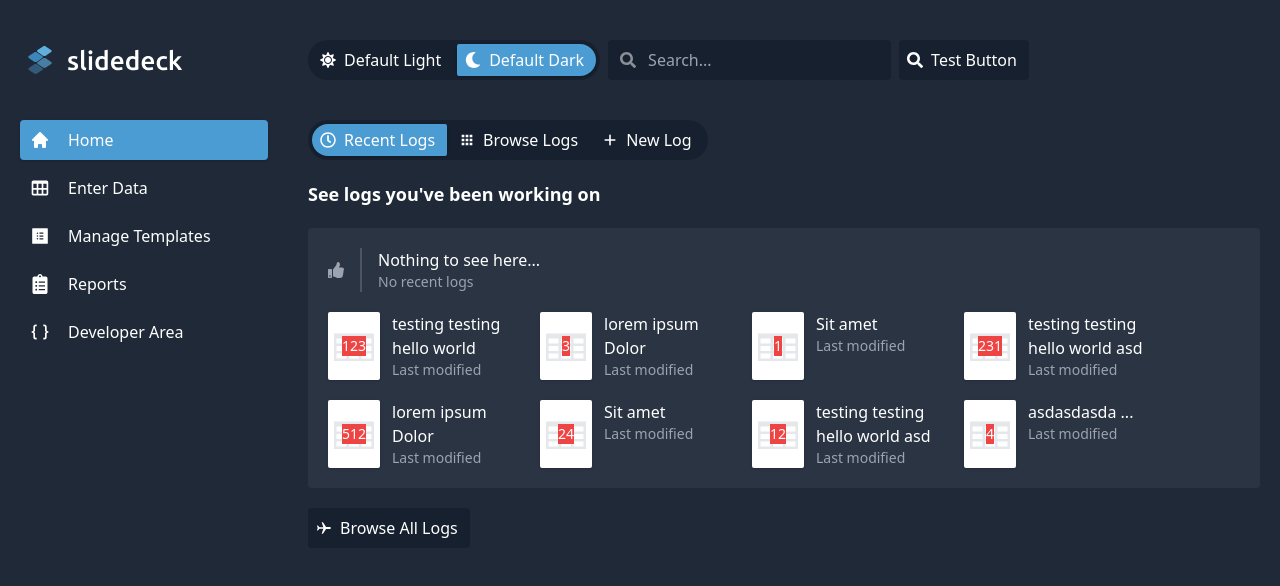
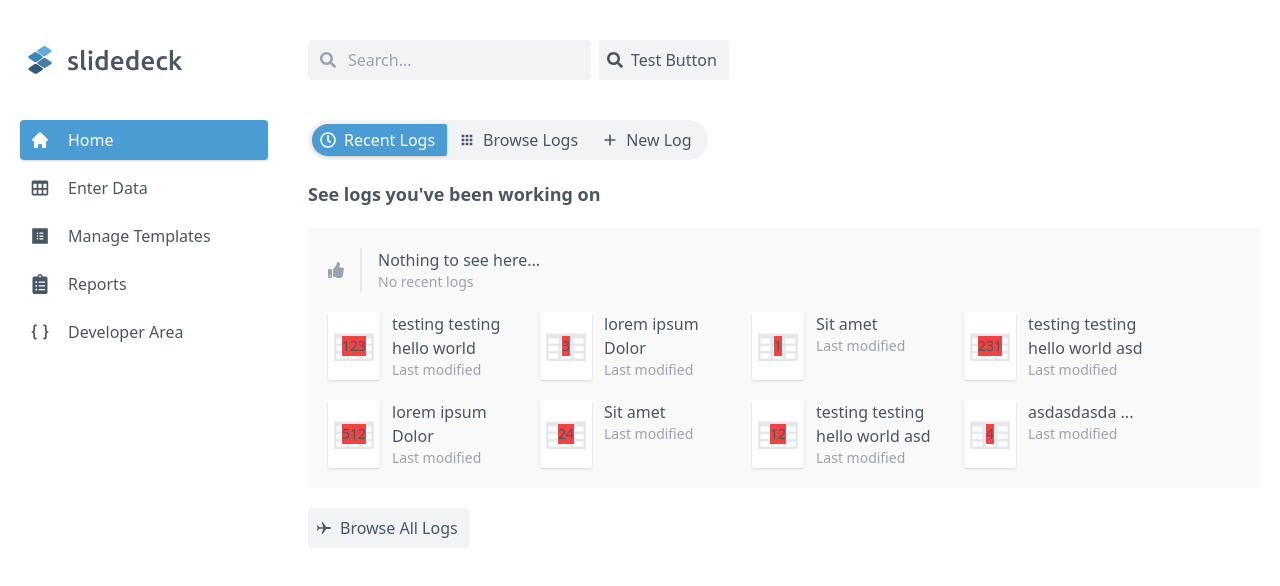
Before and after one commit to cdrubido9307/slidedeck-fe, a React (Create React App) app: page /dashboard in a window 1280 px wide. Shown: the top 586 px of the page. Built offline with nearby package versions, Linux system fonts and the light colour scheme.

Commit message:
Fixed localStorage bug

```diff
--- a/src/components/Header.js
+++ b/src/components/Header.js
@@ -15,7 +15,7 @@ const Header = (props) => {
     return(
         <div className="header">
             <div className="header-content">
-                <ThemeSwitcher/>
+                {/* <ThemeSwitcher/> */}
                 <TextBox icon={FaSearch} placeholder="Search..."/>
                 <Button icon={FaSearch}>
                     Test Button
--- a/src/components/Theme.js
+++ b/src/components/Theme.js
@@ -13,8 +13,9 @@ const ThemeContext = createContext();
 
 const ThemeProvider = (props) => {
 
-    const defaultTheme = (storage.get("theme") === undefined) ? props.theme : storage.get("theme");
-    const [theme, setTheme] = useState(defaultTheme);
+    const lastTheme = storage.get("theme");
+    const defaultTheme = themes[0];
+    const [theme, setTheme] = useState(lastTheme ? lastTheme : defaultTheme);
     /**
      * Adds/remove the appropriate theme classes
      * to root <html> element.
--- a/src/views/dashboard-views/DeveloperCards.js
+++ b/src/views/dashboard-views/DeveloperCards.js
@@ -12,8 +12,14 @@ import { FaThumbsUp, FaRegClock } from "react-icons/fa";
 import { CgMenuGridR } from "react-icons/cg";
 import { HiPlus } from "react-icons/hi";
 // Import API and static content
+import storage from "../../static/storage";
 
 const DeveloperCards = (props) => {
+
+    const clearLocalStorage = () => {
+        storage.removeAll();
+    }
+
     return (
         <>
             <Card>
@@ -25,26 +31,17 @@ const DeveloperCards = (props) => {
                     <Button icon={HiPlus}>New Log</Button>
                 ]}/>
                 <div className="h-5"/>
-                <p className="text-lg font-bold">See logs you've been working on</p>
-                <div className="h-5"/>
-
-                <div className="bg-gray-500 bg-opacity-5 p-5 rounded">
-                    <div className="flex items-center">
-                        <FaThumbsUp className="h-4 w-4 mr-2 text-gray-400"/>
-                        <div className="ml-2 pl-4 border-l-2 border-gray-200">
-                            <p>Nothing to see here...</p>
-                            <p className="subtitle">
-                                No recent logs
-                            </p>
-                        </div>
-                    </div>
-                </div>
-
-                <div className="h-5"/>
                 <Button
                     icon={IoIosAirplane}
                 >
                     Browse All Logs
+                </Button>
+                <div className="h-5"/>
+                <Button
+                    onClick={clearLocalStorage}
+                    icon={FaThumbsUp}
+                >
+                    Clear localStorage
                 </Button>
             </Card>
 
```
